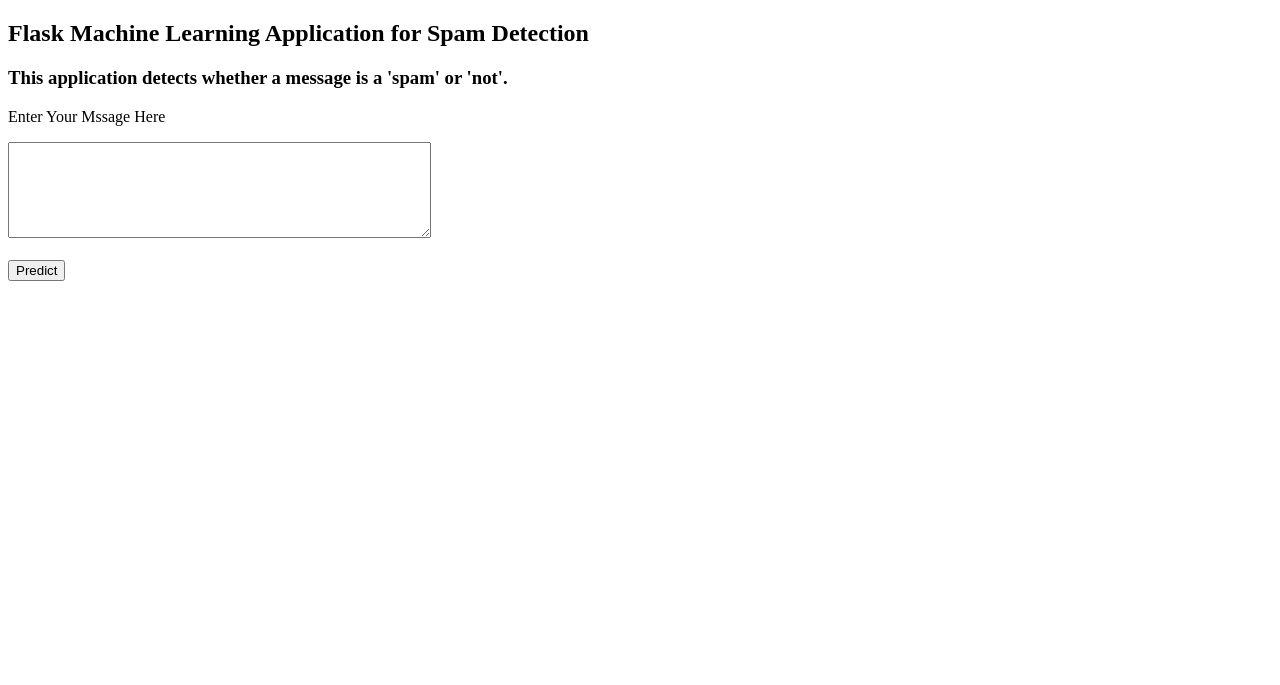
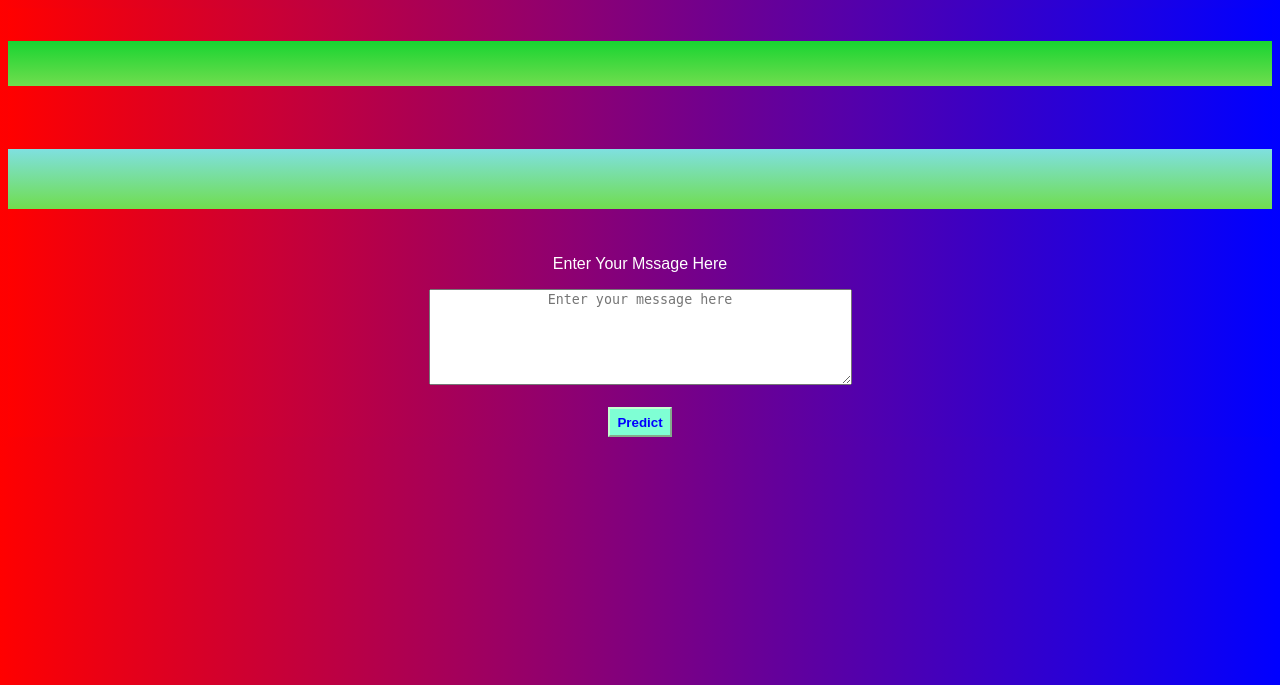
Before and after one commit to datastatistician3/ml-flask-api-spam-detector, a Flask app: page / in a window 1280 px wide. Shown: the top 685 px of the page. Run offline with Flask 2, Linux system fonts and the light colour scheme; parts of the project's set-up code (start-up, migrations or seed data) failed here and were passed over.

Commit message:
update css

```diff
--- /dev/null
+++ b/static/styles.css
@@ -0,0 +1,43 @@
+* {
+	text-align: center;
+	/* font-size: 150%; */
+  }
+
+  body, html {
+	  background-image: linear-gradient(to right, red , blue);
+	  font-family: sans-serif;
+  }
+
+  .wrapper {
+   display: grid;
+   grid-template-columns: repeat(1, 1fr);
+   grid-gap: 10px;
+   grid-auto-rows: minmax(100px, auto)
+  }
+
+  p {
+	color: white;
+  }
+
+  h3, h4 {
+	font-size: 20px;
+	background: -webkit-linear-gradient(rgb(127, 224, 224), rgb(112, 221, 78));
+	/* -webkit-background-clip: text; */
+	-webkit-text-fill-color: transparent;
+  }
+
+  h2 {
+	font-size: 40px;
+	background: -webkit-linear-gradient(rgb(24, 212, 49), rgb(112, 221, 78));
+	/* -webkit-background-clip: text; */
+	-webkit-text-fill-color: transparent;
+  }
+
+  .btn-submit {
+	background-color: aquamarine;
+	border-color: rgb(196, 255, 209);
+	width: 5%;
+	height: 30px;
+	color: blue;
+	font-weight: bold;
+  }
--- a/templates/home.html
+++ b/templates/home.html
@@ -3,26 +3,28 @@
  <head>
   <meta charset="utf-8">
   <title>Spam Detector</title>
-  <link rel="stylesheet" href="{{ url_for('static', filename='css/style.css')}}">
+  <link rel="stylesheet" href="{{ url_for('static', filename='styles.css') }}">
+  <!-- <link rel="stylesheet" href="../static/css/style.css"> -->
  </head>
  <body>
-  <header>
+  <div class="wrapper">
+  <!-- <header> -->
    <div class="container">
     <h2>Flask Machine Learning Application for Spam Detection</h2>
    </div>
    <h3>This application detects whether a message is a 'spam' or 'not'.</h3>
-  </header>
+  <!-- </header> -->
 
-  <section>
+  <!-- <section> -->
    <div class="ml-container">
     <form action="{{ url_for('predict')}}" method="POST">
      <p>Enter Your Mssage Here</p>
-     <textarea id = "message" name="message" rows="6" cols="50"></textarea><br><br>
+     <textarea id = "message" name="message" rows="6" cols="50" placeholder="Enter your message here"></textarea><br><br>
      <input type="submit" class="btn-submit" value="Predict">
     </form>
-
    </div>
-  </section>
+  <!-- </section> -->
+    </div>
 
  </body>
 </html>
```
Also changed, not shown: templates/result.html (+4 -3 lines), static/css/style.css (deleted).
